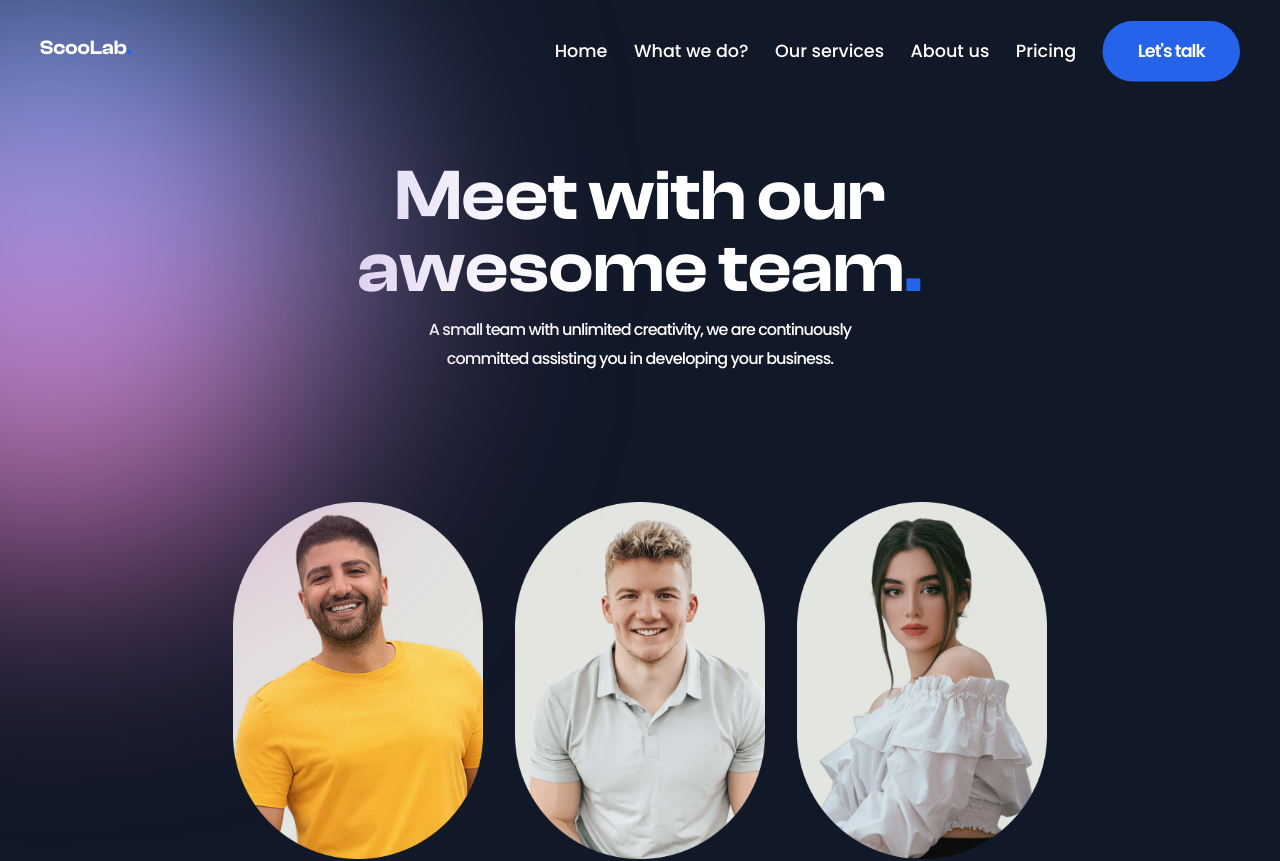
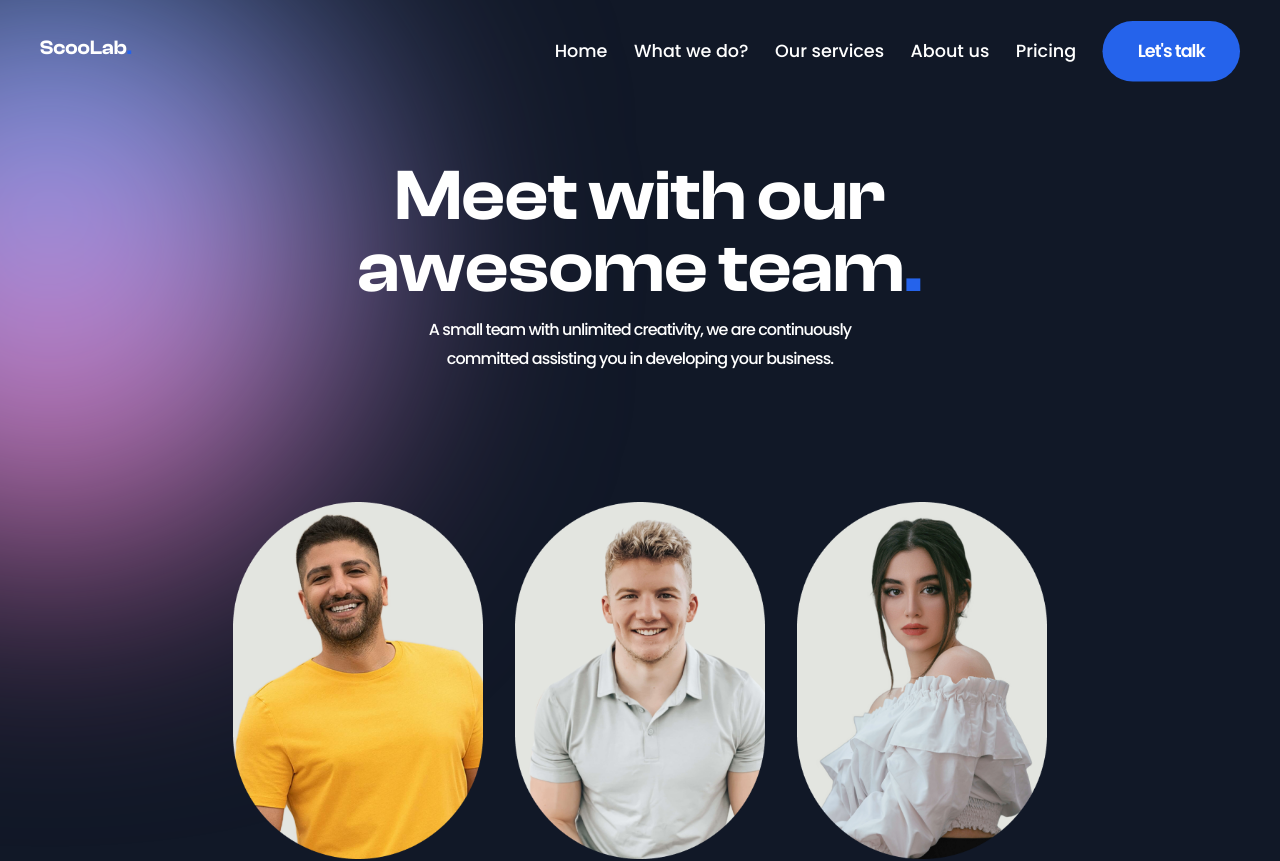
Before and after one commit to fajarfadillahh/scoolab-digital-agency-react-tailwind, a React (Vite) app: page /our-team in a window 1280 px wide. Shown: the top 861 px of the page. Built offline with nearby package versions, Linux system fonts and the light colour scheme.

Commit message:
modified: fixed

```diff
--- a/src/parts/OurTeamPage/Hero.jsx
+++ b/src/parts/OurTeamPage/Hero.jsx
@@ -12,7 +12,7 @@ const Hero = () => {
       {/* gradient */}
       <div className="absolute -top-[100px] -left-[250px] h-[500px] w-[500px] rounded-full bg-gradient-to-t from-pink-400 to-blue-400 blur-[130px] 2xl:-top-[50px] 2xl:h-[600px] 2xl:w-[600px]" />
 
-      <div className="container grid justify-center gap-32">
+      <div className="container relative grid justify-center gap-32">
         <div className="text-center">
           <h1 className="section-title xs:text-[64px] lg:text-[72px]">
             Meet with our <br />
```
